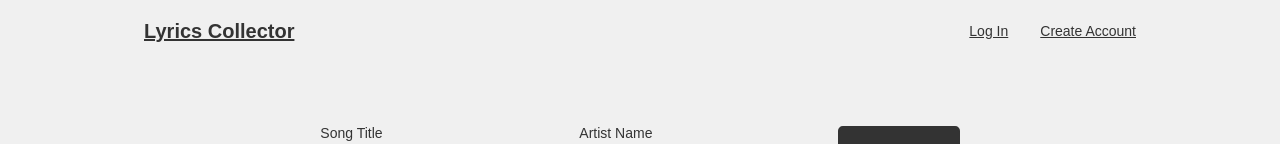
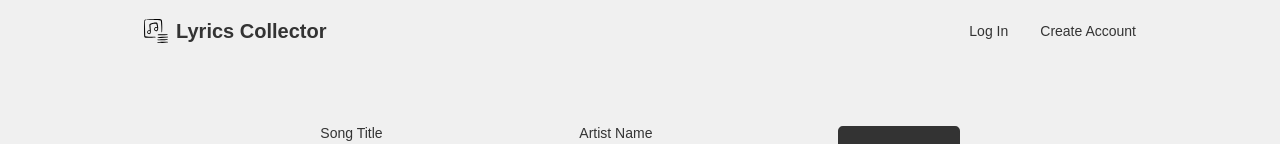
Before and after one commit to denisesantosdev/lyrics-collector, a React (Vite) app: page / in a window 1280 px wide. Shown: the top 144 px of the page. Built offline with nearby package versions, Linux system fonts and the light colour scheme; no server answers.

Commit message:
change header links styling

```diff
--- a/src/components/Logo/Logo.jsx
+++ b/src/components/Logo/Logo.jsx
@@ -1,16 +1,32 @@
-import React from 'react'
-import { Link } from 'react-router-dom'
-import styled from 'styled-components'
+import React from "react";
+import { Link } from "react-router-dom";
+import styled from "styled-components";
+import { logoIcon } from "../../theme/icons";
 
-const StyledLogo = styled.p`
+const StyledLogo = styled.div`
     font-weight: bold;
-    font-size: ${props=>props.theme.fontSizes.large};
-`
+    font-size: ${(props) => props.theme.fontSizes.large};
+`;
+
+const StyledLink = styled(Link)`
+  text-decoration: none;
+  color: ${(props) => props.theme.colors.text};
+  display: flex;
+  gap: .5rem;
+`;
 
 const Logo = () => {
   return (
-    <StyledLogo><Link to={'/'}>Lyrics Collector</Link></StyledLogo>
-  )
-}
+    <StyledLogo>
+      <StyledLink to={"/"}>
+        <img
+          src={logoIcon}
+          alt=""
+        />
+        <p>Lyrics Collector</p>
+      </StyledLink>
+    </StyledLogo>
+  );
+};
 
-export default Logo
+export default Logo;
--- a/src/components/Nav/Nav.jsx
+++ b/src/components/Nav/Nav.jsx
@@ -15,6 +15,15 @@ const StyledNav = styled.nav`
   }
 `;
 
+const StyledLink = styled(Link)`
+  text-decoration: none;
+  color: ${props=>props.theme.colors.text};
+  &:hover {
+    text-decoration: underline;
+    font-weight: bold;
+  }
+`;
+
 const Nav = () => {
   const { authCheckAuthState, isUserLoggedIn } = useAuth();
 
@@ -27,12 +36,12 @@ const Nav = () => {
       {isUserLoggedIn ? (
         <ul>
           <li>
-            <Link to="saved">
+            <StyledLink to="saved">
               <img
                 src={musicIcon}
                 alt=""
               />
-            </Link>
+            </StyledLink>
           </li>
           <li>
             <SignOutBtn />
@@ -41,10 +50,10 @@ const Nav = () => {
       ) : (
         <ul>
           <li>
-            <Link to={"login"}>Log In</Link>
+            <StyledLink to={"login"}>Log In</StyledLink>
           </li>
           <li>
-            <Link to={"login"}>Create Account</Link>
+            <StyledLink to={"login"}>Create Account</StyledLink>
           </li>
         </ul>
       )}
--- a/src/theme/icons.js
+++ b/src/theme/icons.js
@@ -8,6 +8,7 @@ import successIcon from "../assets/images/smiley-thumbs-up.svg";
 import errorIcon from "../assets/images/smiley-in-trouble.svg";
 import closeIcon from "../assets/images/form-validation-remove-square.svg";
 import returnArrow from "../assets/images/keyboard-arrow-return.svg";
+import logoIcon from "../assets/images/playlist-menu.svg";
 
 export {
   saveIcon,
@@ -19,4 +20,5 @@ export {
   errorIcon,
   closeIcon,
   returnArrow,
+  logoIcon
 };
```
Also changed, not shown: src/assets/images/playlist-menu.svg (added).
